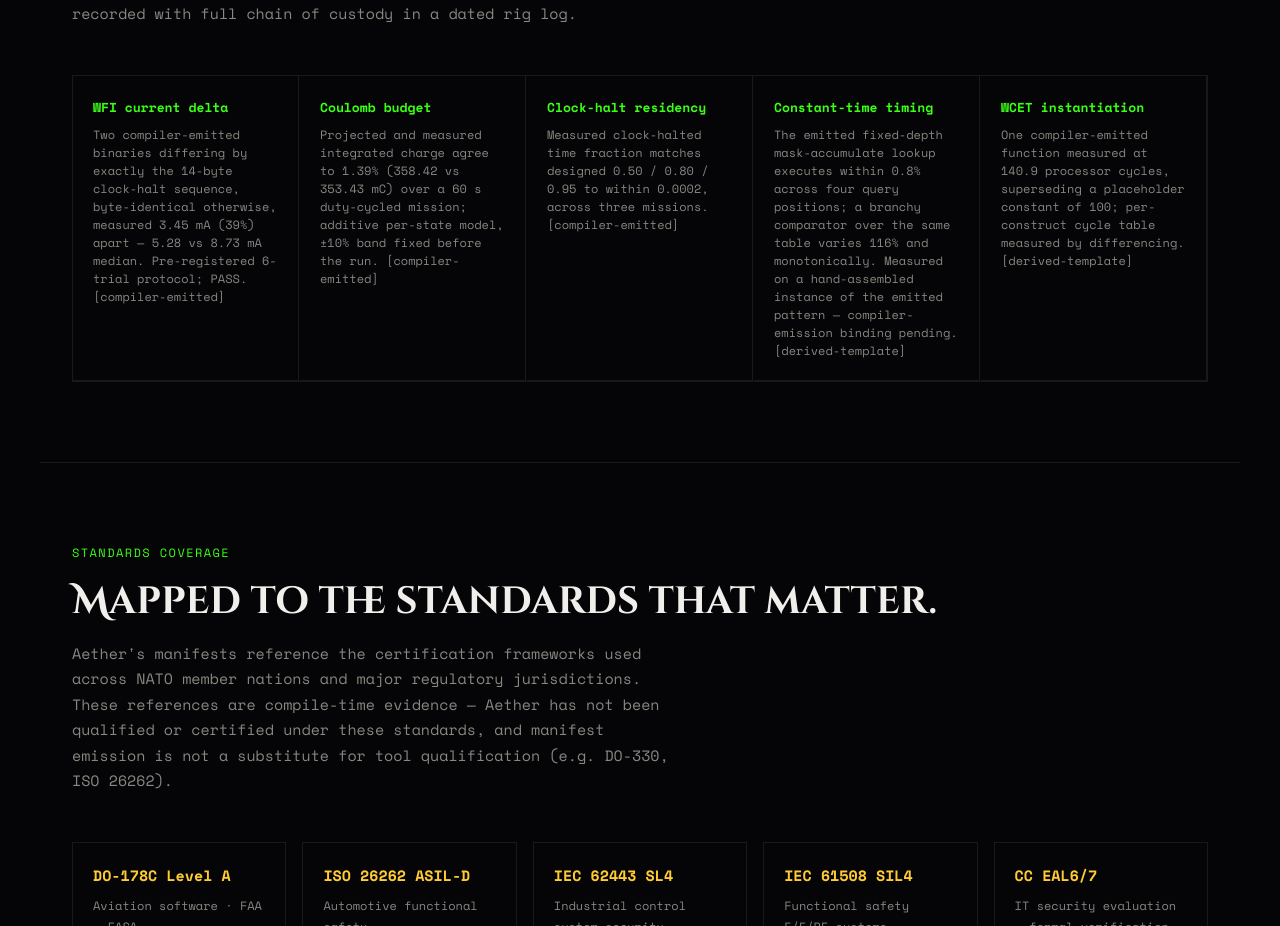
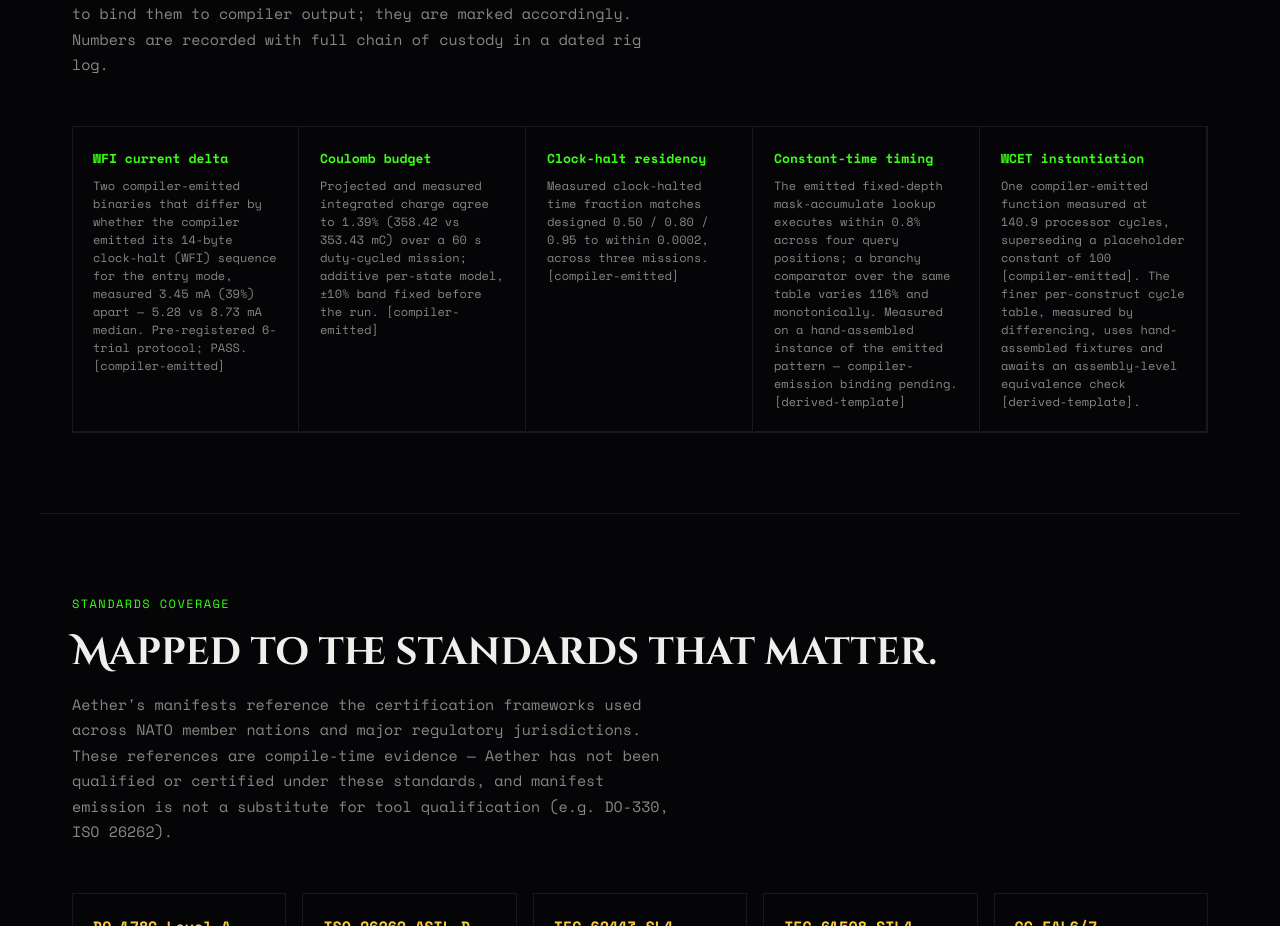
Before and after one commit to ominousprophecies/aether-lang.org, a Next.js app: page / in a window 1280 px wide. Shown: the part 3940-4866 px from the top of the page. Built offline with nearby package versions, Linux system fonts and the light colour scheme.

Commit message:
Refine provenance and measurement details in page.tsx
Updated provenance and measurement descriptions for clarity and accuracy.

```diff
--- a/app/page.tsx
+++ b/app/page.tsx
@@ -129,9 +129,10 @@ const STANDARDS = [
 // SCOPE [HONESTY]: each entry is a SINGLE datapoint on one board of one silicon
 // part, performed with AI assistance at the inventor's direction; NOT a
 // multi-part characterization, temperature study, or certified measurement.
-// PROVENANCE: the current-delta, coulomb, and residency entries used binaries
-// emitted VERBATIM by the release compiler [FACT — measured, compiler-emitted].
-// The constant-time and WCET entries used DERIVED-TEMPLATE instances — code
+// PROVENANCE: the current-delta, coulomb, residency, and WCET-instantiation
+// (140.9-cycle) entries used binaries emitted VERBATIM by the release compiler
+// [FACT — measured, compiler-emitted]. The constant-time entry and the WCET
+// per-construct decomposition table used DERIVED-TEMPLATE instances — code
 // hand-assembled in the compiler's exact emission idiom, NOT a build-time
 // capture of the compiler's own output — and require an assembly-level
 // equivalence check to bind them to compiler emission; they are labelled as
@@ -146,7 +147,7 @@ const STANDARDS = [
 // measured state only; it is not a roadmap or a certification claim.
 const MEASUREMENTS = [
   ['WFI current delta',
-   'Two compiler-emitted binaries differing by exactly the 14-byte clock-halt sequence, byte-identical otherwise, measured 3.45 mA (39%) apart — 5.28 vs 8.73 mA median. Pre-registered 6-trial protocol; PASS. [compiler-emitted]'],
+   'Two compiler-emitted binaries that differ by whether the compiler emitted its 14-byte clock-halt (WFI) sequence for the entry mode, measured 3.45 mA (39%) apart — 5.28 vs 8.73 mA median. Pre-registered 6-trial protocol; PASS. [compiler-emitted]'],
   ['Coulomb budget',
    'Projected and measured integrated charge agree to 1.39% (358.42 vs 353.43 mC) over a 60 s duty-cycled mission; additive per-state model, ±10% band fixed before the run. [compiler-emitted]'],
   ['Clock-halt residency',
@@ -154,7 +155,7 @@ const MEASUREMENTS = [
   ['Constant-time timing',
    'The emitted fixed-depth mask-accumulate lookup executes within 0.8% across four query positions; a branchy comparator over the same table varies 116% and monotonically. Measured on a hand-assembled instance of the emitted pattern — compiler-emission binding pending. [derived-template]'],
   ['WCET instantiation',
-   'One compiler-emitted function measured at 140.9 processor cycles, superseding a placeholder constant of 100; per-construct cycle table measured by differencing. [derived-template]'],
+   'One compiler-emitted function measured at 140.9 processor cycles, superseding a placeholder constant of 100 [compiler-emitted]. The finer per-construct cycle table, measured by differencing, uses hand-assembled fixtures and awaits an assembly-level equivalence check [derived-template].'],
 ]
 
 export default function Home() {
@@ -347,7 +348,7 @@ export default function Home() {
       <section id="validation">
         <div className="section-eyebrow">new — measured on silicon</div>
         <h2 className="section-title">The physical claims now have physical measurements.</h2>
-        <p className="section-sub">On 2026-07-17 the compiler's physical-domain outputs were measured on hardware for the first time — a Nordic Power Profiler Kit II in series with an STM32F411 (ARM Cortex-M4) on a NUCLEO-F411RE board, at the reset-default 16&nbsp;MHz clock. Every result below is a single datapoint on one board of one silicon part, taken with AI assistance at the inventor's direction under a methodology fixed before the measurement; none is a multi-part characterization or a certified measurement. Three results — current delta, charge, and clock-halt residency — used binaries emitted verbatim by the compiler. Two — constant-time and WCET — used hand-assembled instances of the emitted instruction pattern and await an assembly-level equivalence check to bind them to compiler output; they are marked accordingly. Numbers are recorded with full chain of custody in a dated rig log.</p>
+        <p className="section-sub">On 2026-07-17 the compiler's physical-domain outputs were measured on hardware for the first time — a Nordic Power Profiler Kit II in series with an STM32F411 (ARM Cortex-M4) on a NUCLEO-F411RE board, at the reset-default 16&nbsp;MHz clock. Every result below is a single datapoint on one board of one silicon part, taken with AI assistance at the inventor's direction under a methodology fixed before the measurement; none is a multi-part characterization or a certified measurement. Four results — current delta, charge, clock-halt residency, and the 140.9-cycle WCET instantiation — used binaries emitted verbatim by the compiler. The constant-time result and the finer per-construct WCET table used hand-assembled instances of the emitted instruction pattern and await an assembly-level equivalence check to bind them to compiler output; they are marked accordingly. Numbers are recorded with full chain of custody in a dated rig log.</p>
         <div className="manifest-grid">
           {MEASUREMENTS.map(([name, desc]) => (
             <div className="manifest-card" key={name}>
```
